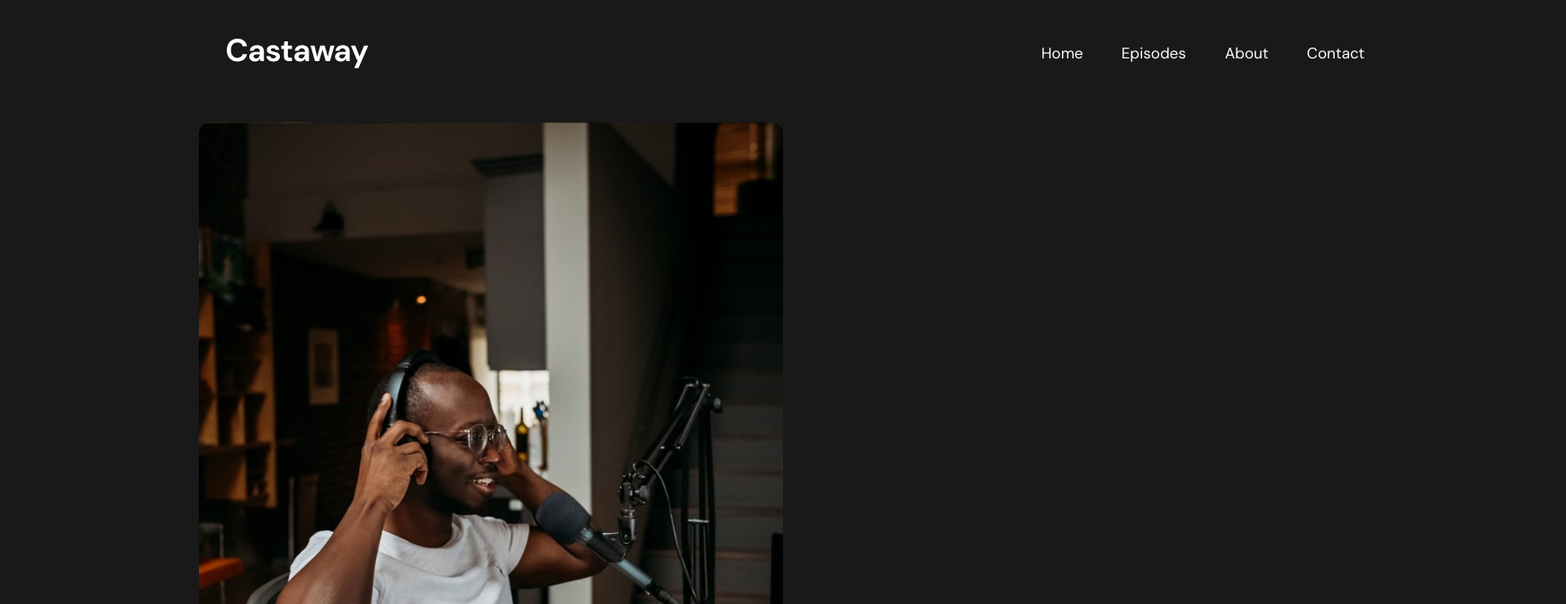
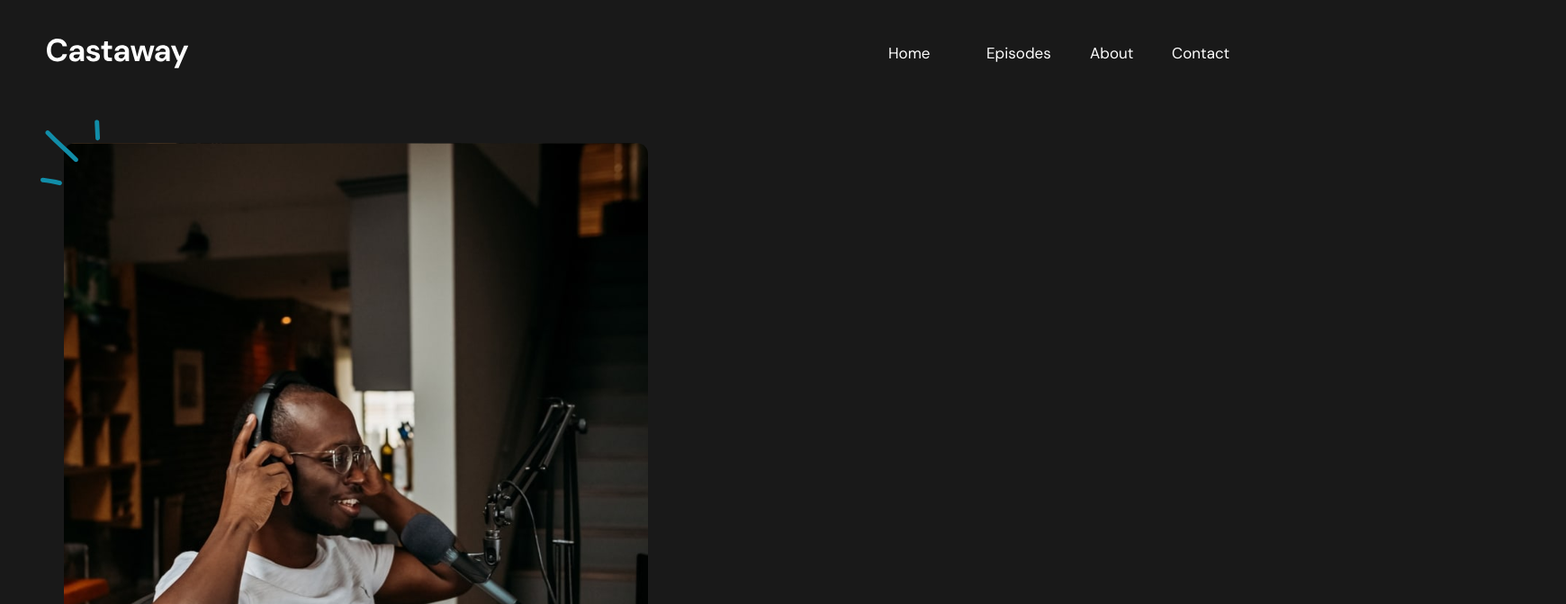
Before and after one commit to GenexiOks/Castaway, a React (Vite) app: page / in a window 1280 px wide. Shown: the top 672 px of the page at 90% size, 1740 px wide, since content can reach past the window. Built offline with nearby package versions, Linux system fonts and the light colour scheme.

Commit message:
home page1

```diff
--- a/src/components/HomePage.jsx
+++ b/src/components/HomePage.jsx
@@ -1,6 +1,7 @@
 import styles from './HomePage.module.css';
 import logo from '../../logo/Vector.svg';
 import img from '../../img/IMAGE.svg';
+import lines from '../../img/IMAGE1.svg';
 
 function HomePage() {
     return (
@@ -26,11 +27,19 @@ function HomePage() {
             </div>
             <div className={styles['home-page']}>
                 <section className={styles['section-one']}>
-                    <img
-                        src={img}
-                        alt="home page"
-                        className={styles['img-1']}
-                    />
+                    <div className={styles['content-one']}>
+                        <img
+                            src={lines}
+                            alt="line"
+                            className={styles['img-2']}
+                        />
+                        <img
+                            src={img}
+                            alt="home page"
+                            className={styles['img-1']}
+                        />
+                        <div className={styles['next-level-text']}></div>
+                    </div>
                 </section>
             </div>
         </>
--- a/src/components/HomePage.module.css
+++ b/src/components/HomePage.module.css
@@ -11,7 +11,6 @@ nav {
     width: 1440px;
     height: 67px;
     top: 26px;
-    padding: 0px 50px 0px 50px;
     gap: 0px;
     opacity: 0px;
 }
@@ -54,7 +53,7 @@ a:hover {
 }
 
 .home {
-    position: absolute;
+    position: static;
     width: 49px;
     height: 27px;
     top: 20px;
@@ -111,8 +110,41 @@ a:hover {
 }
 
 .img-1 {
+    position: static;
     width: 650px;
     height: 873px;
     gap: 0px;
     opacity: 0px;
 }
+
+section div {
+    display: flex;
+    position: relative;
+    width: 1300px;
+    height: 873.44px;
+    top: 40px;
+    left: 50px;
+    padding: 0px 60px 0px 0px;
+    gap: 0px;
+    opacity: 0px;
+}
+
+.img-2 {
+    position: absolute;
+    width: 68px;
+    height: 74px;
+    top: -26px;
+    left: -26px;
+    gap: 0px;
+    opacity: 0px;
+}
+
+.next-level-text {
+    position: absolute;
+    width: 530px;
+    height: 610.58px;
+    top: 131.42px;
+    left: 710px;
+    gap: 0px;
+    opacity: 0px;
+}
--- a/src/index.css
+++ b/src/index.css
@@ -10,6 +10,6 @@
     gap: 0px;
     opacity: 0px;
     background: #191919;
-    margin-right: 150px;
-    margin-left: 150px;
+    margin: auto;
+    margin: auto;
 }
```
Also changed, not shown: img/IMAGE1.svg (added).
